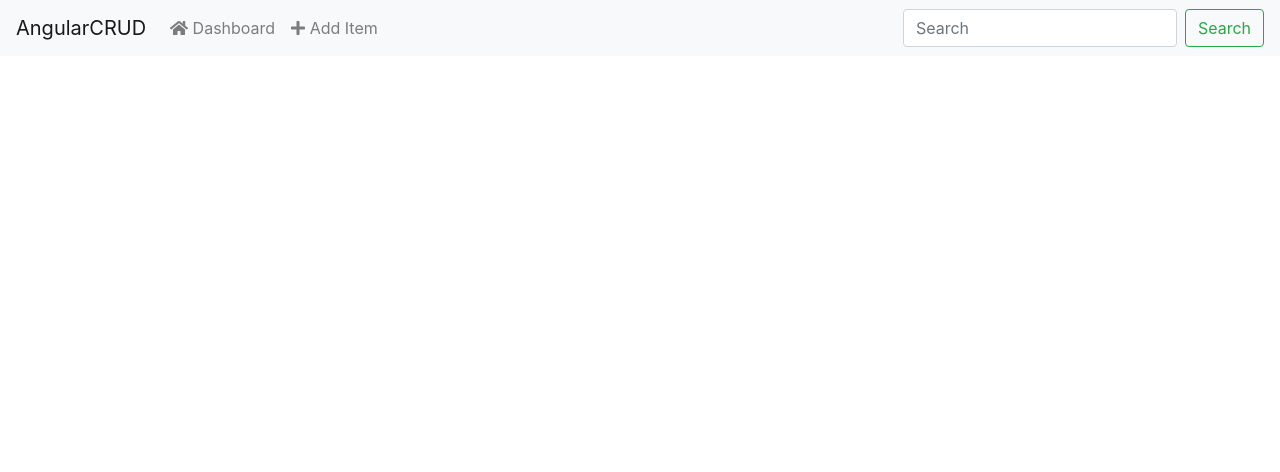
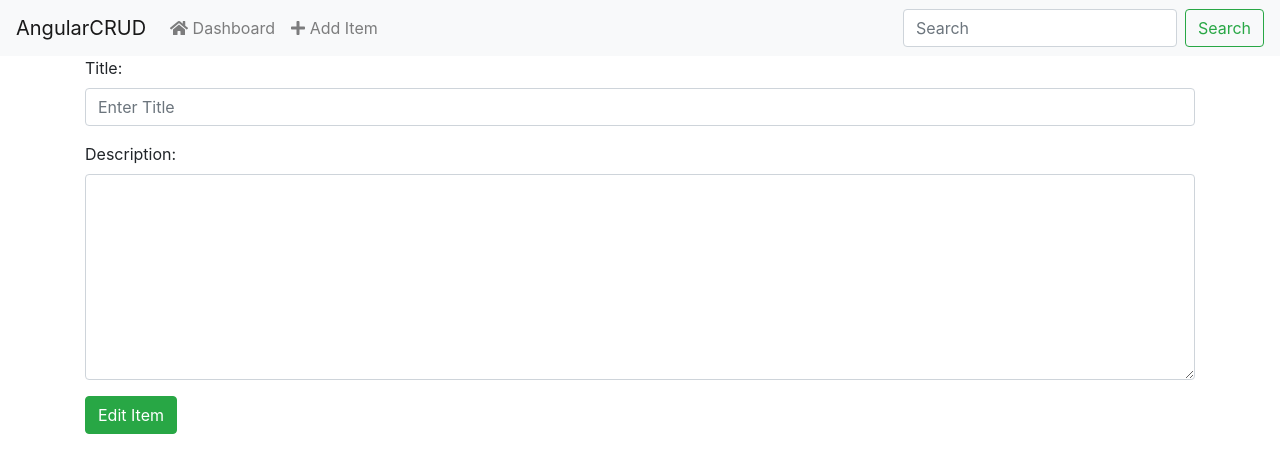
Before and after one commit to SamPratik/AngularCRUD, an Angular app: page /edit-item in a window 1280 px wide. Before the commit this address led to /. Shown: the top 472 px of the page. Built offline with nearby package versions, Linux system fonts and the light colour scheme.

Commit message:
Edit Item frontend added

```diff
--- a/src/app/add-item/add-item.component.html
+++ b/src/app/add-item/add-item.component.html
@@ -17,7 +17,6 @@
             <label for="exampleInputPassword1">Description: </label>
             <textarea name="description" rows="8" cols="80" class="form-control"></textarea>
           </div>
-
         </form>
       </div>
       <div class="modal-footer">
--- a/src/app/app-routing.module.ts
+++ b/src/app/app-routing.module.ts
@@ -1,11 +1,12 @@
 import { NgModule } from '@angular/core';
 import { RouterModule, Routes } from '@angular/router';
 import { DashboardComponent } from './dashboard/dashboard.component';
-import { AddItemComponent } from './add-item/add-item.component';
+import { EditItemComponent } from './edit-item/edit-item.component';
 
 const routes: Routes = [
   { path: '', redirectTo: '/dashboard', pathMatch: 'full' },
-  { path: 'dashboard', component: DashboardComponent }
+  { path: 'dashboard', component: DashboardComponent },
+  { path: 'edit-item', component: EditItemComponent }
 ];
 
 @NgModule({
@@ -17,4 +18,4 @@ const routes: Routes = [
   ]
 })
  export class AppRoutingModule {}
- export const routingComponents = [DashboardComponent];
+ export const routingComponents = [DashboardComponent, EditItemComponent];
--- a/src/app/app.module.ts
+++ b/src/app/app.module.ts
@@ -8,13 +8,15 @@ import { AddItemComponent } from './add-item/add-item.component';
 import { NavComponent } from './nav/nav.component';
 import { AppRoutingModule } from './app-routing.module';
 import { routingComponents } from './app-routing.module';
+import { EditItemComponent } from './edit-item/edit-item.component';
 
 @NgModule({
   declarations: [
     AppComponent,
     NavComponent,
     AddItemComponent,
-    routingComponents
+    routingComponents,
+    EditItemComponent
   ],
   imports: [
     BrowserModule,
--- a/src/app/dashboard/dashboard.component.html
+++ b/src/app/dashboard/dashboard.component.html
@@ -15,7 +15,7 @@
         <td>{{ item.title }}</td>
         <td>{{ item.description }}</td>
         <td>
-          <a class="btn btn-warning"><i class="far fa-edit"></i> Edit</a>
+          <a class="btn btn-warning" routerLink="/edit-item"><i class="far fa-edit"></i> Edit</a>
           <a class="btn btn-danger"><i class="far fa-trash-alt"></i> Delete</a>
         </td>
       </tr>
--- /dev/null
+++ b/src/app/edit-item/edit-item.component.html
@@ -0,0 +1,15 @@
+<div class="container">
+  <form>
+    <div class="form-group">
+      <label>Title: </label>
+      <input type="text" class="form-control" placeholder="Enter Title">
+    </div>
+    <div class="form-group">
+      <label for="exampleInputPassword1">Description: </label>
+      <textarea name="description" rows="8" cols="80" class="form-control"></textarea>
+    </div>
+    <div class="form-group">
+      <input type="submit" class="btn btn-success" value="Edit Item">
+    </div>
+  </form>
+</div>
--- /dev/null
+++ b/src/app/edit-item/edit-item.component.ts
@@ -0,0 +1,15 @@
+import { Component, OnInit } from '@angular/core';
+
+@Component({
+  selector: 'app-edit-item',
+  templateUrl: './edit-item.component.html',
+  styleUrls: ['./edit-item.component.css']
+})
+export class EditItemComponent implements OnInit {
+
+  constructor() { }
+
+  ngOnInit() {
+  }
+
+}
```
Also changed, not shown: src/app/edit-item/edit-item.component.css (added), 1 other file (tests, documents, lock files or other folders).
